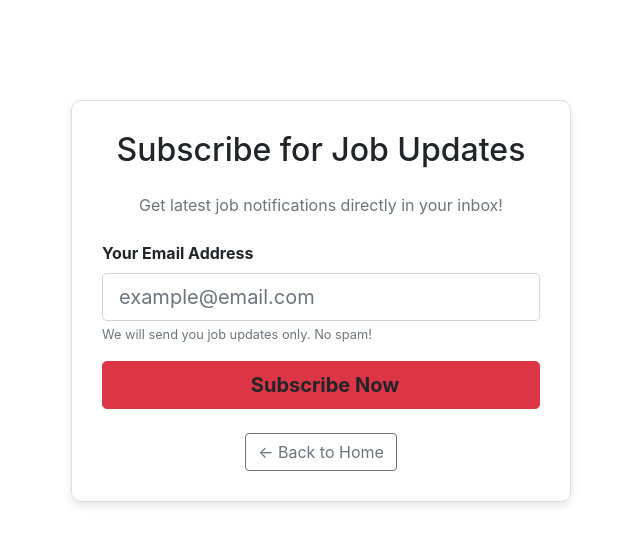
After one commit to kalaiyarasan-lenovo/jobsobcrights_core_php, a PHP site: page /your_project_folder/subscribe.php in a window 1280 px wide. The commit adds this page. Shown: the top 545 px of the page, without its empty margins (319-959 px from the left). Run offline with PHP 8.4, Linux system fonts and the light colour scheme; some libraries are stand-ins or nearby versions.

Commit message:
add some files

```diff
--- a/home.php
+++ b/home.php
@@ -207,6 +207,11 @@ $result = $conn->query($query);
             <img src="obclogo.jpg" width="80" height="50" class="d-inline-block align-top" alt="" loading="lazy">
         </a>
 
+        <!-- Blinking Subscribe button (top, like previous) -->
+        <a href="subscribe.php" class="btn btn-danger blink ml-2" style="font-weight:bold;">
+            Subscribe
+        </a>
+
         <h3 class="navbar-center font-weight-bold">Jobs</h3>
 
         <button class="navbar-toggler" type="button" data-toggle="collapse" data-target="#navbarNav"
--- /dev/null
+++ b/subscribe.php
@@ -0,0 +1,122 @@
+<?php
+include("config/config_db.php");
+
+$success_message = '';
+$error_message = '';
+
+// Handle form submission
+if ($_SERVER["REQUEST_METHOD"] == "POST") {
+    $email = trim($_POST['email']);
+
+    // Basic email validation
+    if (empty($email)) {
+        $error_message = "Email is required.";
+    } elseif (!filter_var($email, FILTER_VALIDATE_EMAIL)) {
+        $error_message = "Please enter a valid email address.";
+    } else {
+        // Check if email already exists
+        $check_query = "SELECT id FROM subscribers_table WHERE email = ?";
+        $stmt = $conn->prepare($check_query);
+        $stmt->bind_param("s", $email);
+        $stmt->execute();
+        $result = $stmt->get_result();
+
+        if ($result->num_rows > 0) {
+            $error_message = "This email is already subscribed.";
+        } else {
+            // Insert new subscriber
+            $insert_query = "INSERT INTO subscribers_table (email) VALUES (?)";
+            $stmt = $conn->prepare($insert_query);
+            $stmt->bind_param("s", $email);
+
+            if ($stmt->execute()) {
+                $success_message = "Thank you for subscribing! You will receive job updates.";
+            } else {
+                $error_message = "Error subscribing. Please try again.";
+            }
+        }
+        $stmt->close();
+    }
+}
+?>
+
+<!DOCTYPE html>
+<html lang="en">
+
+<head>
+    <meta charset="utf-8">
+    <meta name="viewport" content="width=device-width, initial-scale=1">
+    <title>Subscribe - Job Updates</title>
+    <link rel="stylesheet" href="https://stackpath.bootstrapcdn.com/bootstrap/4.5.2/css/bootstrap.min.css">
+    <style>
+        .subscribe-container {
+            max-width: 500px;
+            margin: 100px auto;
+            padding: 30px;
+            border: 1px solid #ddd;
+            border-radius: 10px;
+            box-shadow: 0 4px 8px rgba(0, 0, 0, 0.1);
+        }
+
+        .subscribe-btn {
+            background-color: #dc3545;
+            border-color: #dc3545;
+            font-weight: bold;
+        }
+
+        .subscribe-btn:hover {
+            background-color: #ffd700;
+            border-color: #dc3545;
+            color: #000;
+        }
+    </style>
+</head>
+
+<body>
+    <div class="container">
+        <div class="subscribe-container">
+            <h2 class="text-center mb-4">Subscribe for Job Updates</h2>
+            <p class="text-center text-muted mb-4">Get latest job notifications directly in your inbox!</p>
+
+            <!-- Success Message -->
+            <?php if (!empty($success_message)): ?>
+                <div class="alert alert-success text-center">
+                    <i class="fas fa-check-circle fa-2x mb-2 d-block"></i>
+                    <?php echo $success_message; ?>
+                    <a href="home.php" class="btn btn-primary mt-3">Back to Home</a>
+                </div>
+            <?php else: ?>
+                <!-- Error Message -->
+                <?php if (!empty($error_message)): ?>
+                    <div class="alert alert-danger">
+                        <?php echo $error_message; ?>
+                    </div>
+                <?php endif; ?>
+
+                <!-- Subscription Form -->
+                <form method="POST" action="">
+                    <div class="form-group">
+                        <label for="email"><strong>Your Email Address</strong></label>
+                        <input type="email" class="form-control form-control-lg" name="email" id="email"
+                            placeholder="example@email.com"
+                            value="<?php echo isset($_POST['email']) ? htmlspecialchars($_POST['email']) : ''; ?>" required>
+                        <small class="form-text text-muted">We will send you job updates only. No spam!</small>
+                    </div>
+                    <button type="submit" class="btn btn-red subscribe-btn btn-block btn-lg">
+                        <i class="fas fa-bell mr-2"></i>Subscribe Now
+                    </button>
+                </form>
+            <?php endif; ?>
+
+            <div class="text-center mt-4">
+                <a href="home.php" class="btn btn-outline-secondary">← Back to Home</a>
+            </div>
+        </div>
+    </div>
+
+    <script src="https://code.jquery.com/jquery-3.7.1.js"></script>
+    <script src="https://stackpath.bootstrapcdn.com/bootstrap/4.5.2/js/bootstrap.min.js"></script>
+    <script src="https://kit.fontawesome.com/your-fontawesome-kit.js"></script>
+</body>
+
+</html>
```
Also changed, not shown: add_jobs.php (+56 -4 lines).
